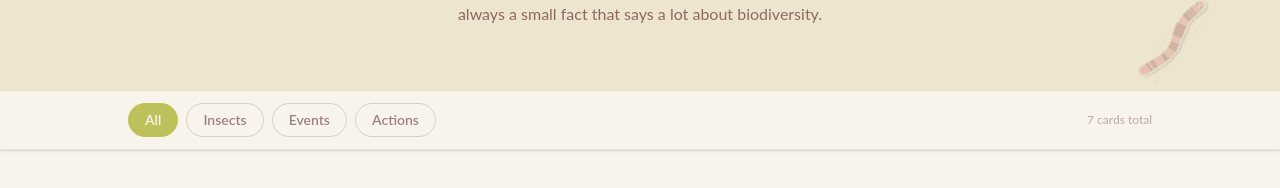
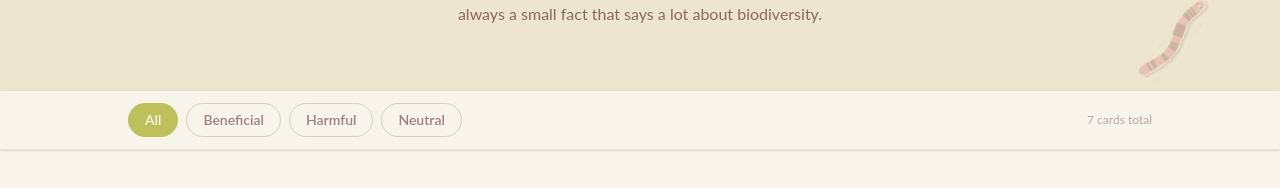
Before and after one commit to DerouillonAlice/sauve_qui_pousse, a Vue app: page /cartes in a window 1280 px wide. Shown: the part 335-523 px from the top of the page. Built offline with nearby package versions, Linux system fonts and the light colour scheme.

Commit message:
feat(cards): update filter labels to ecological roles in all locales

```diff
--- a/src/locales/en.json
+++ b/src/locales/en.json
@@ -148,9 +148,9 @@
     "wip": "Bonus and malus cards coming soon!",
     "filter": {
       "all": "All",
-      "insects": "Insects",
-      "events": "Events",
-      "actions": "Actions",
+      "beneficial": "Beneficial",
+      "harmful": "Harmful",
+      "neutral": "Neutral",
       "count": "cards total"
     },
     "detail": {
--- a/src/locales/es.json
+++ b/src/locales/es.json
@@ -148,9 +148,9 @@
     "wip": "¡Las cartas bonus y malus llegan pronto!",
     "filter": {
       "all": "Todas",
-      "insects": "Insectos",
-      "events": "Eventos",
-      "actions": "Acciones",
+      "beneficial": "Beneficiosas",
+      "harmful": "Dañinas",
+      "neutral": "Neutrales",
       "count": "cartas en total"
     },
     "detail": {
--- a/src/locales/fr.json
+++ b/src/locales/fr.json
@@ -148,9 +148,9 @@
     "wip": "Les cartes bonus et malus arrivent bientôt !",
     "filter": {
       "all": "Toutes",
-      "insects": "Insectes",
-      "events": "Événements",
-      "actions": "Actions",
+      "beneficial": "Bénéfiques",
+      "harmful": "Nuisibles",
+      "neutral": "Neutres",
       "count": "cartes au total"
     },
     "detail": {
--- a/src/views/CardsView.vue
+++ b/src/views/CardsView.vue
@@ -80,10 +80,10 @@ const roleMeta: Record<Role, { color: string; dot: string }> = {
 
 type Filter = 'Toutes' | Group
 const filters: { key: Filter; label: string }[] = [
-  { key: 'Toutes',     label: t('cards.filter.all')       },
-  { key: 'Bénéfique',  label: t('cards.filter.insects')   },
-  { key: 'Nuisible',   label: t('cards.filter.events')    },
-  { key: 'Neutre',     label: t('cards.filter.actions')   },
+  { key: 'Toutes',    label: t('cards.filter.all')        },
+  { key: 'Bénéfique', label: t('cards.filter.beneficial') },
+  { key: 'Nuisible',  label: t('cards.filter.harmful')    },
+  { key: 'Neutre',    label: t('cards.filter.neutral')    },
 ]
 
 const activeFilter = ref<Filter>('Toutes')
```
